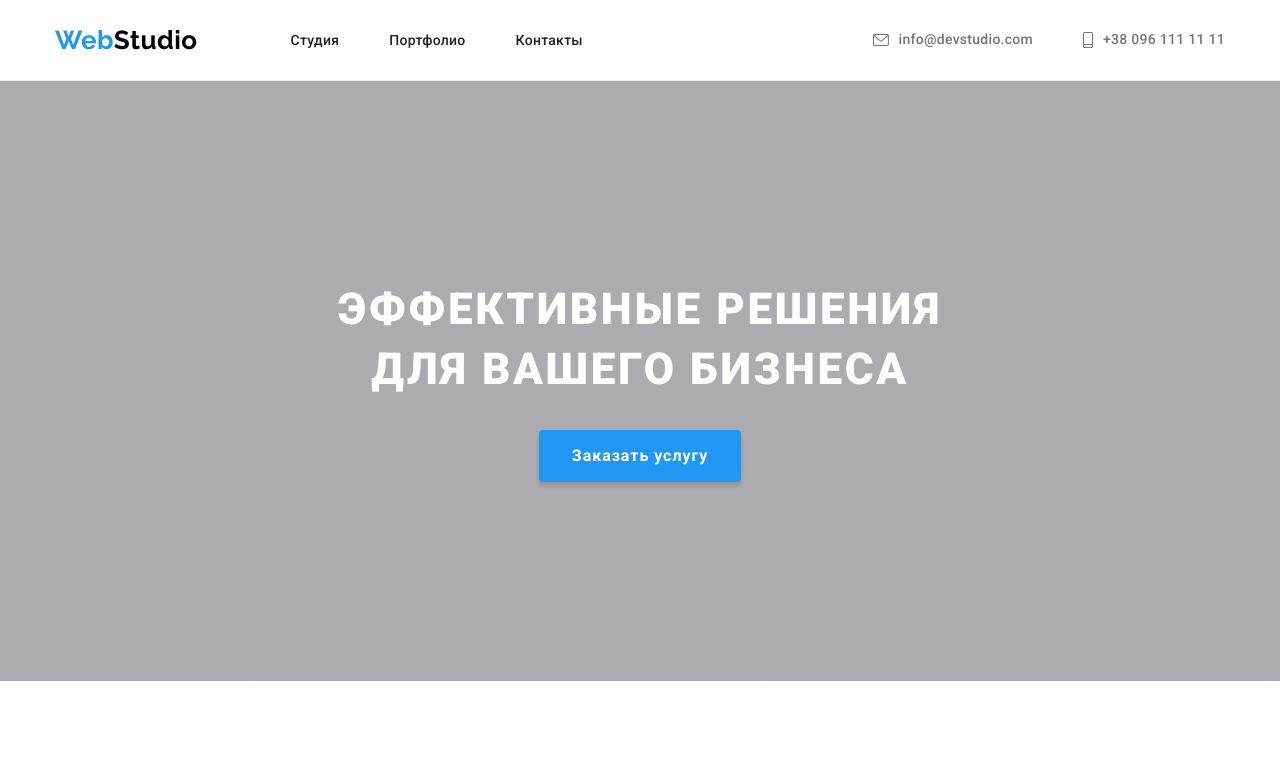
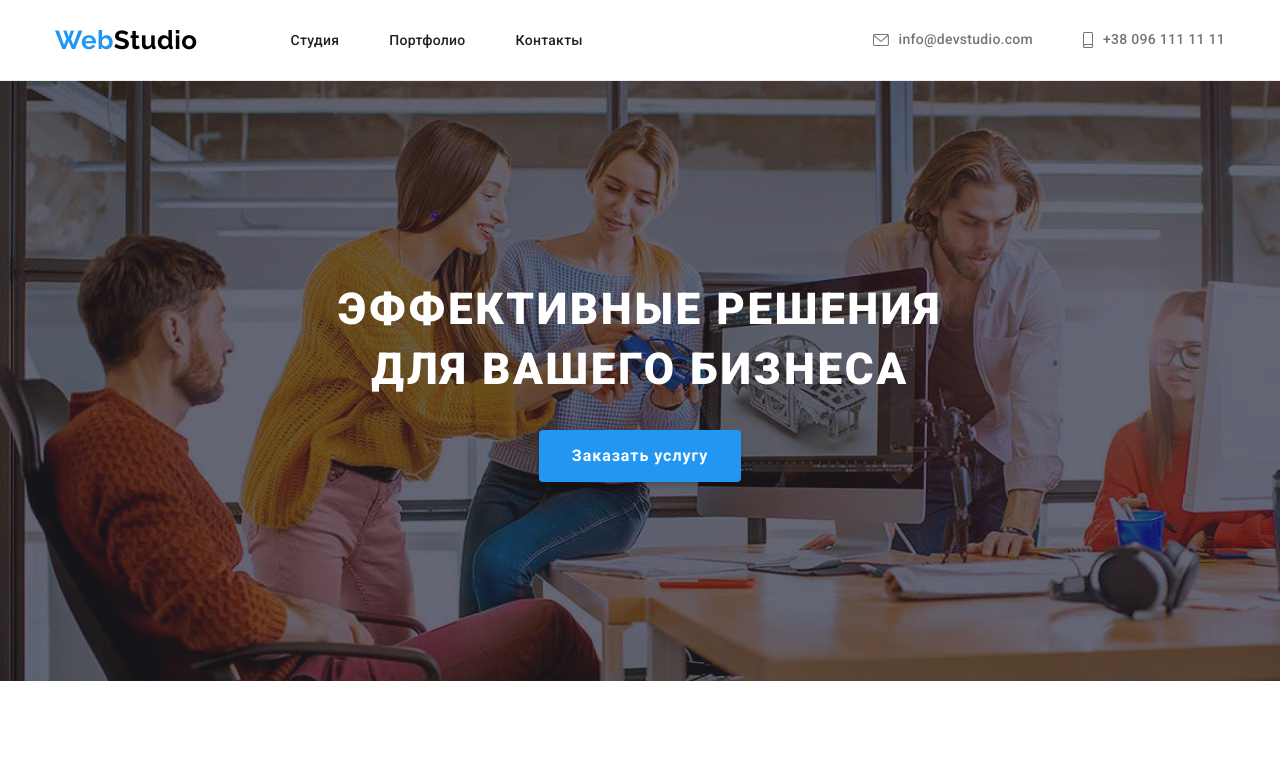
Before and after one commit to MrCOTst/goit-markup-hw-04, a plain HTML site: page index.html in a window 1280 px wide. Shown: the top 772 px of the page. Drawn offline with nearby package versions, Linux system fonts and the light colour scheme; the site is published under a folder, as on GitHub Pages, so addresses that start at the root find nothing.

Commit message:
Update styles.css

```diff
--- a/css/styles.css
+++ b/css/styles.css
@@ -205,7 +205,7 @@ img {
     var(--background-hero),
     var(--background-hero)
   ),
-  url(/imeges/main.jpg);
+  url(../imeges/main.jpg);
 
 }
 
```
